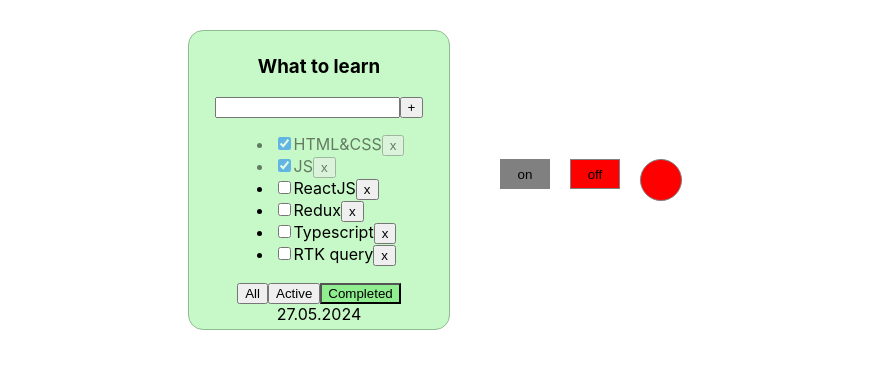
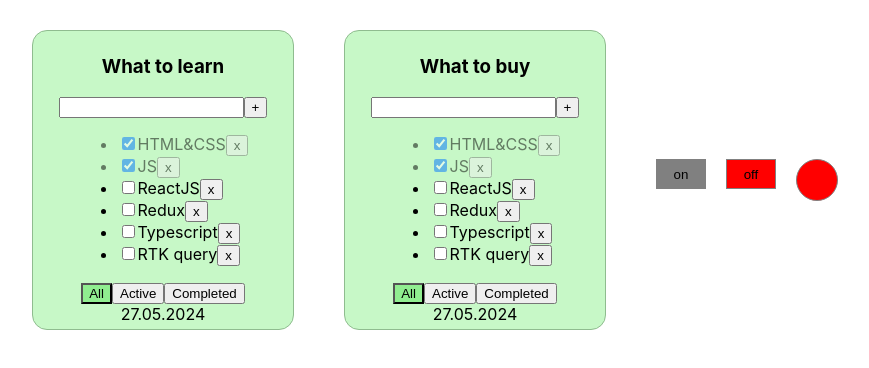
Before and after one commit to kalibria/todolist, a React (Create React App) app: page / in a window 1280 px wide. Shown: the top 368 px of the page, without its empty margins (180-1049 px from the left). Built offline with nearby package versions, Linux system fonts and the light colour scheme.

Commit message:
added filter for every todolist

```diff
--- a/src/App.tsx
+++ b/src/App.tsx
@@ -1,4 +1,4 @@
-import React, {ChangeEvent, useState} from 'react';
+import React, {ChangeEvent, useEffect, useState} from 'react';
 import './App.css';
 import {Todolist} from "./Todolist";
 import {OnOffIndicator} from "../src/onOffIndicator/OnOffIndicator";
@@ -9,6 +9,12 @@ export type TaskProps = {
     id: string
     title: string
     isDone: boolean
+}
+
+export type TodoListProps = {
+    id: string
+    title: string
+    filter: FilterValuesType
 }
 
 export type FilterValuesType = 'all' | 'active' | 'completed'
@@ -22,6 +28,11 @@ function App() {
         {id: v1(), title: 'Typescript', isDone: false},
         {id: v1(), title: 'RTK query', isDone: false},
     ]
+
+    let [todoList, setTodoList] = useState<TodoListProps[]>([
+        {id: v1(), title: 'What to learn', filter: 'all'},
+        {id: v1(), title: 'What to buy', filter: 'all'},
+    ])
 
     const [tasks, setTasks] = useState<TaskProps[]>(tasks1)
 
@@ -55,21 +66,12 @@ function App() {
         }
     }
 
-    const [filter, setFilter] = useState<FilterValuesType>('completed');
+    // const [filter, setFilter] = useState<FilterValuesType>('completed');
 
-    let tasksForToDoList = tasks1;
-
-    if (filter === 'active') {
-        tasksForToDoList = tasksForToDoList.filter((task) => !task.isDone)
-    }
-
-    if (filter === 'completed') {
-
-        tasksForToDoList = tasksForToDoList.filter((task) => task.isDone)
-    }
-
-    const changeFilter = (filter: FilterValuesType) => {
-        setFilter(filter)
+    const changeFilter = (filter: FilterValuesType, todoListId: string) => {
+        setTodoList(todoList.map(tl => {
+            return tl.id === todoListId ? {...tl, filter} : tl
+        }))
     }
 
     const [onIsClick, setOnIsClick] = useState<boolean>(false);
@@ -91,11 +93,36 @@ function App() {
 
     return (
         <div className="App">
-            <Todolist title={'What to learn'} tasks={tasks} data={'27.05.2024'} removeTask={removeTask}
-                      changeFilter={changeFilter} addTask={addTask} enteredTask={enteredTask}
-                      onChangeInputHandler={onChangeInputHandler} changeTaskStatus={changeTaskStatus}
-            error={error} setError={setError} filter={filter}
-            />
+            {todoList.map(t => {
+                    let tasksForToDoList = tasks;
+
+                    if (t.filter === 'active') {
+                        tasksForToDoList = tasksForToDoList.filter((task) => !task.isDone)
+                    }
+
+                    if (t.filter === 'completed') {
+
+                        tasksForToDoList = tasksForToDoList.filter((task) => task.isDone)
+                    }
+                    return <Todolist
+                    key = {t.id}
+                    title = {t.title}
+                    tasks = {tasksForToDoList}
+                    data = {'27.05.2024'}
+                    removeTask = {removeTask}
+                    changeFilter = {changeFilter}
+                    addTask = {addTask}
+                    enteredTask = {enteredTask}
+                    onChangeInputHandler = {onChangeInputHandler}
+                    changeTaskStatus = {changeTaskStatus}
+                    error = {error}
+                    setError = {setError}
+                    filter = {t.filter}
+                    todoListId = {t.id}
+                    />
+                }
+            )}
+
 
             <OnOffIndicator onIsClick={onIsClick} handleClick={changeIndicator}/>
         </div>
--- a/src/Todolist.tsx
+++ b/src/Todolist.tsx
@@ -9,7 +9,7 @@ type TodolistProps = {
     tasks: TaskProps[]
     data?: string
     removeTask: (id: string) => void
-    changeFilter: (filterValues: FilterValuesType) => void
+    changeFilter: (filterValues: FilterValuesType, todoListId: string) => void
     addTask: (title: string) => void
     enteredTask: string
     onChangeInputHandler: (event: ChangeEvent<HTMLInputElement>) => void
@@ -17,7 +17,9 @@ type TodolistProps = {
     error: string | null
     setError: Dispatch<React.SetStateAction<string | null>>
     filter: FilterValuesType
+    todoListId: string
 }
+
 
 export const Todolist = ({
                              title,
@@ -30,7 +32,8 @@ export const Todolist = ({
                              changeTaskStatus,
                              error,
                              setError,
-                             filter
+                             filter,
+                             todoListId
                          }: TodolistProps) => {
     const [taskTitle, setTaskTitle] = useState('');
 
@@ -50,8 +53,9 @@ export const Todolist = ({
                     const changeTaskStatusHandler = (e: ChangeEvent<HTMLInputElement>, id: string) => {
                         changeTaskStatus(id, e.currentTarget.checked)
                     }
-                    return <li key={task.id} className={task.isDone ? 'is-done' : ''}><input type="checkbox" checked={task.isDone}
-                                                    onChange={e => changeTaskStatusHandler(e, task.id)}/>
+                    return <li key={task.id} className={task.isDone ? 'is-done' : ''}><input type="checkbox"
+                                                                                             checked={task.isDone}
+                                                                                             onChange={e => changeTaskStatusHandler(e, task.id)}/>
                         <span>{task.title}</span>
                         <Button title={"x"} onClick={() => removeTask(task.id)}/>
                     </li>
@@ -61,9 +65,12 @@ export const Todolist = ({
             }
 
             <div>
-                <Button title={'All'} onClick={() => changeFilter('all')} className={filter === "all" ? 'active-filter' : ''}/>
-                <Button title={'Active'} onClick={() => changeFilter('active')} className={filter === "active" ? 'active-filter' : ''}/>
-                <Button title={'Completed'} onClick={() => changeFilter('completed')} className={filter === "completed" ? 'active-filter' : ''}/>
+                <Button title={'All'} onClick={() => changeFilter('all', todoListId)}
+                        className={filter === "all" ? 'active-filter' : ''}/>
+                <Button title={'Active'} onClick={() => changeFilter('active', todoListId)}
+                        className={filter === "active" ? 'active-filter' : ''}/>
+                <Button title={'Completed'} onClick={() => changeFilter('completed', todoListId)}
+                        className={filter === "completed" ? 'active-filter' : ''}/>
             </div>
             <div>{data}</div>
         </div>
```
